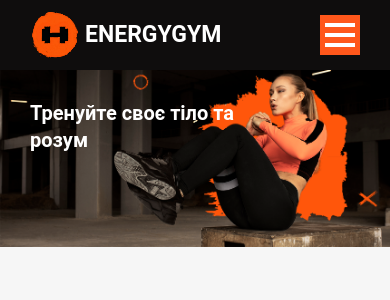
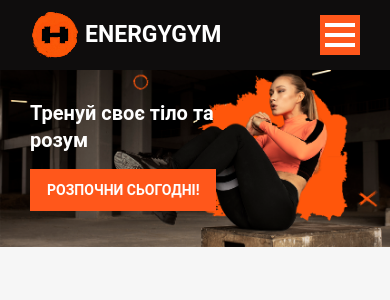
Before and after one commit to Serhii-vishn/QuantumSport, a React (Create React App) app in the folder quantumsport.client/: page /aboutUs in a window 390 px wide. Shown: the top 300 px of the page. Built offline with nearby package versions, Linux system fonts and the light colour scheme.

Commit message:
change styles of MainPage

```diff
--- a/quantumsport.client/src/pages/MainPage/MainPage.jsx
+++ b/quantumsport.client/src/pages/MainPage/MainPage.jsx
@@ -9,10 +9,10 @@ function MainPage() {
         <div className={styles.photoSection}>
             <img className={styles.photoSectionImg} src={photo} alt="Фото головної сторінки" />
             <div className={styles.photoSectionInfo}>
-                <h1 className={styles.photoSectionInfoTitle}>Тренуйте своє тіло та розум</h1>
+                <h1 className={styles.photoSectionInfoTitle}>Тренуй своє тіло та розум</h1>
                 <p className={styles.photoSectionInfoText}>Приєднуйтесь до нас і відкривайте
                     новий рівень фізичної підготовки.</p>
-                <NavLink className={styles.photoSectionInfolink}>розпочни сьогодні!!!</NavLink>
+                <NavLink className={styles.photoSectionInfolink}>розпочни сьогодні!</NavLink>
             </div>
 
         </div>
--- a/quantumsport.client/src/pages/MainPage/MainPage.module.scss
+++ b/quantumsport.client/src/pages/MainPage/MainPage.module.scss
@@ -42,6 +42,7 @@
 
             @include width_992 {
                 width: 285px;
+                font-size: 25px;
             }
 
             @include width_768 {
@@ -50,7 +51,8 @@
             }
 
             @include width_576 {
-                width: 215px;
+                width: 200px;
+
             }
 
         }
@@ -66,7 +68,21 @@
                 width: 225px;
                 margin-bottom: 20px;
             }
+
             @include width_992 {
+                width: 210px;
+                font-size: 17px;
+            }
+
+            @include width_880 {
+                font-size: 15px;
+            }
+
+            @include width_672 {
+                font-size: 13px;
+            }
+
+            @include width_576 {
                 display: none;
             }
         }
@@ -90,18 +106,28 @@
                 font-size: 15px;
                 padding: 10px 15px;
             }
-            @include width_992 {
-                display: none;
+
+            @include width_768 {
+                font-size: 14px;
+
             }
         }
 
         @include width_992 {
             padding-left: 50px;
-            top: 185px;
+            top: 170px;
+        }
+
+        @include width_880 {
+            top: 150px;
+        }
+
+        @include width_672 {
+            top: 128px;
         }
 
         @include width_576 {
-            top: 130px;
+            top: 120px;
         }
 
         @include width_440 {
--- a/quantumsport.client/src/styles/mixin.scss
+++ b/quantumsport.client/src/styles/mixin.scss
@@ -8,6 +8,12 @@
 
     @mixin width_576 {
         @media (max-width: 576px){
+            @content;
+        }
+    }
+
+    @mixin width_672 {
+        @media (max-width: 672px){
             @content;
         }
     }
```
